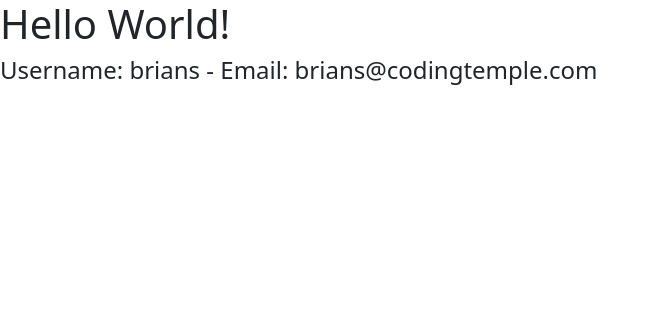
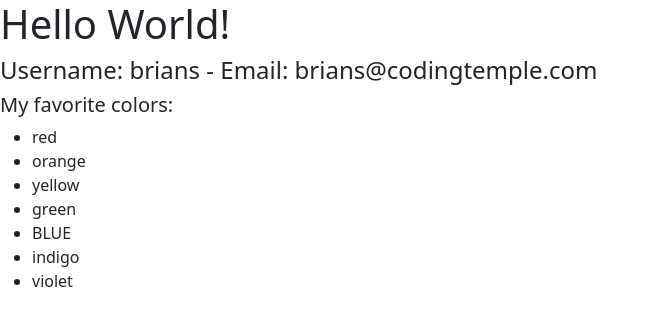
Before and after one commit to graceca87/Flask_-_React, a Flask app: page / in a window 1280 px wide. Shown: the top 326 px of the page, without its empty margins (0-658 px from the left). Run offline with Flask 2, Linux system fonts and the light colour scheme; some libraries are stand-ins or nearby versions.

Commit message:
Jinja Templating

```diff
--- a/app/routes.py
+++ b/app/routes.py
@@ -8,9 +8,10 @@ def index():
         'username': 'brians',
         'email': 'brians@codingtemple.com'
     }
-    return render_template('index.html',user=user_info)
+    colors = ['red', 'orange', 'yellow', 'green', 'blue', 'indigo', 'violet']
+    return render_template('index.html',user=user_info, colors=colors)
 
 
 @app.route('/test')
 def test():
-    return 'This is a test'
+    return '<h1>This is a test</h1>'
--- a/app/templates/index.html
+++ b/app/templates/index.html
@@ -15,6 +15,17 @@
 
         <h4>Username: {{ user['username'] }} - Email: {{ user['email'] }}</h4>
 
+        <h5>My favorite colors:</h5>
+        <ul>
+            {% for color in colors %}
+                {% if color == 'blue' %}
+                    <li>{{ color.upper() }}</li>
+                {% else %}
+                    <li>{{ color }}</li>
+                {% endif %}
+            {% endfor %}
+        </ul>
+
         <script src="https://cdnjs.cloudflare.com/ajax/libs/popper.js/2.9.2/umd/popper.min.js"></script>
         <script src="https://cdnjs.cloudflare.com/ajax/libs/twitter-bootstrap/5.1.0/js/bootstrap.min.js"></script>
     </body>
```
